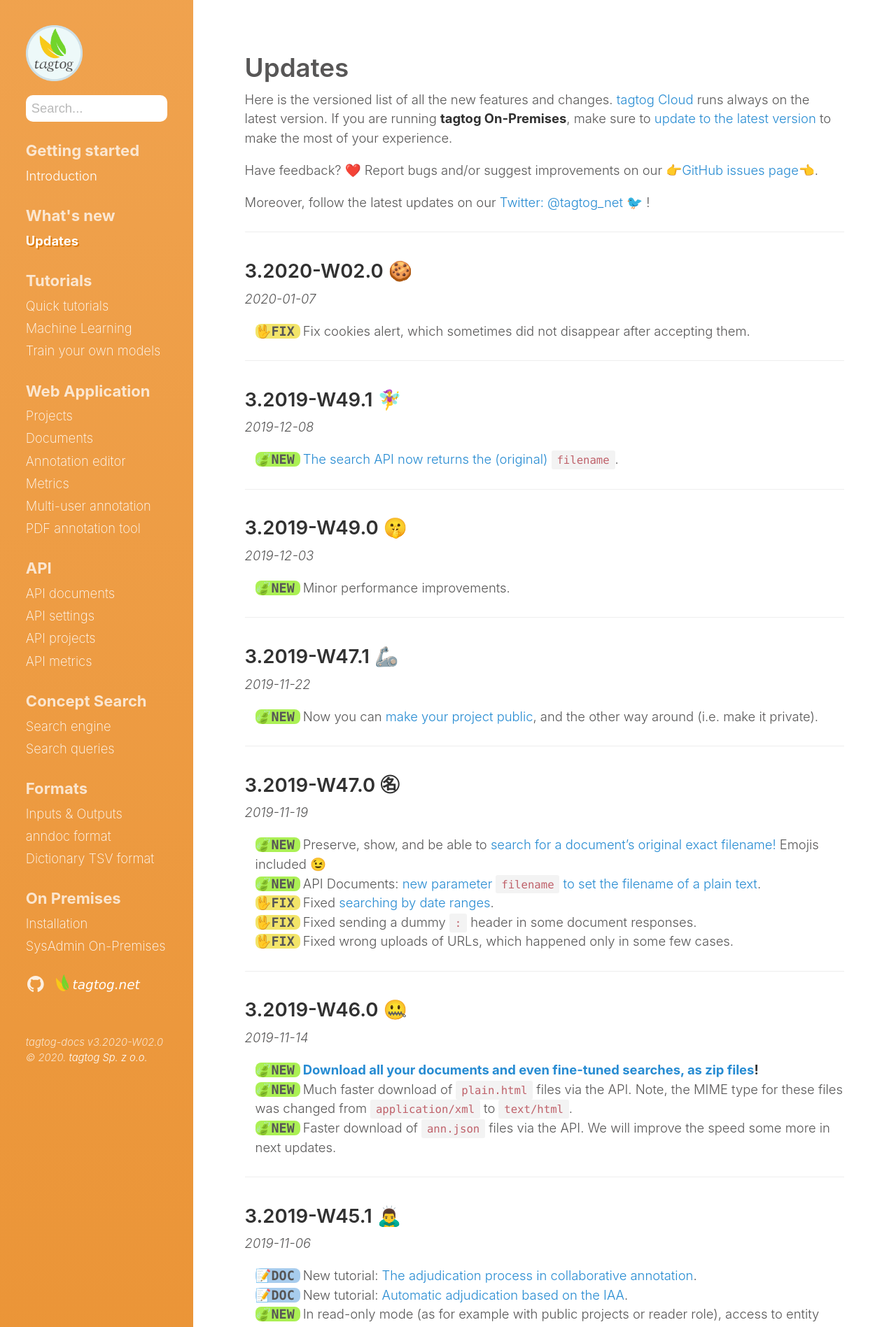
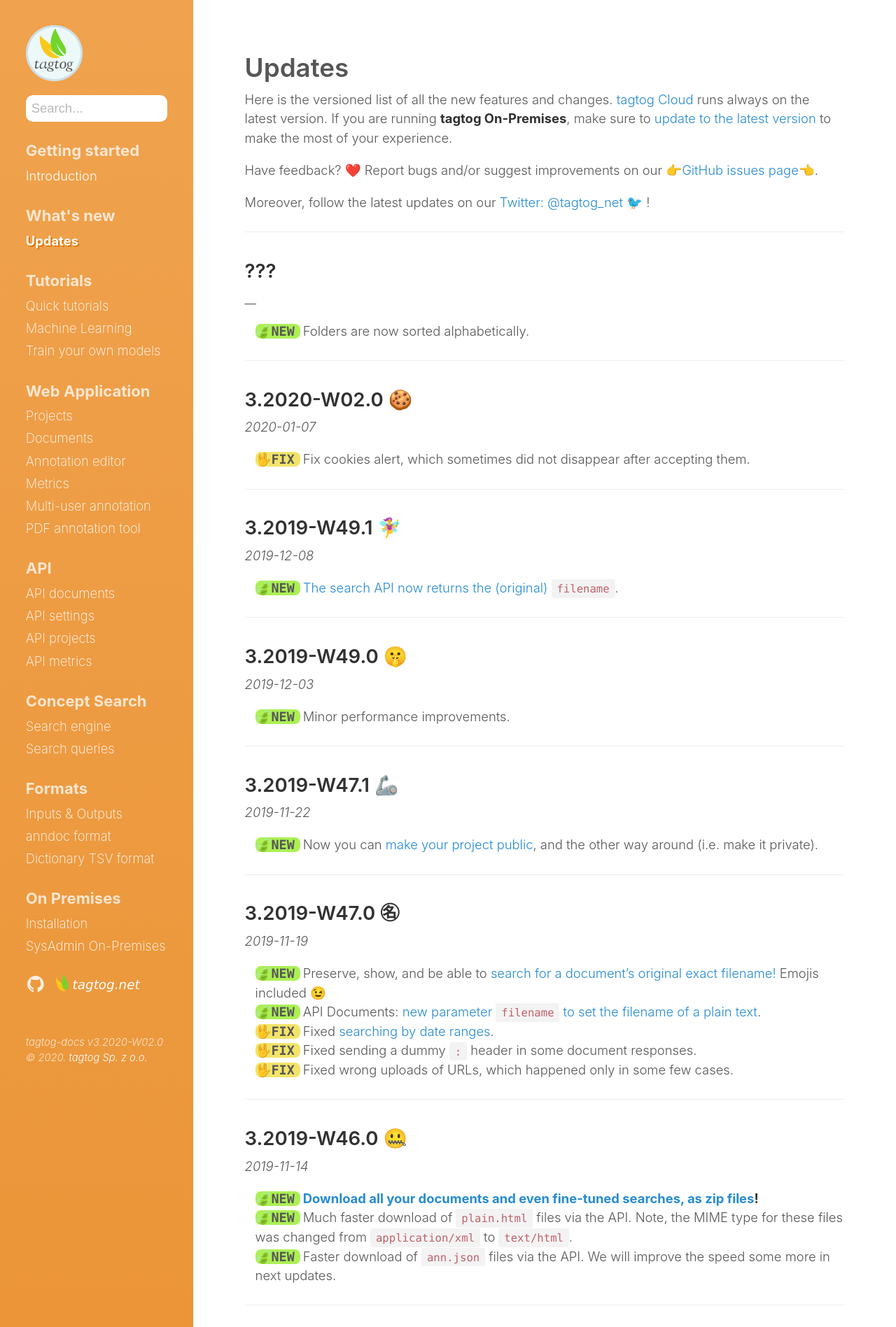
Before and after one commit to tagtogorg/tagtog-doc, a Jekyll site: the page built from updates.md, in a window 1280 px wide. Shown: the top 1897 px of the page at 70% size. Built offline with Jekyll 4.4.1, drawn with Linux system fonts in a browser that asks for light colours; nearby versions of some CDN libraries; emoji names are drawn with the system emoji font; some of the changed text lies outside the part shown.

Commit message:
Updates update page

```diff
--- a/updates.md
+++ b/updates.md
@@ -11,6 +11,14 @@ Here is the versioned list of all the new features and changes. [tagtog Cloud](h
 Have feedback? :heart: Report bugs and/or suggest improvements on our [:point_right:GitHub issues page:point_left:](https://github.com/tagtog/tagtog-doc/issues).
 
 Moreover, follow the latest updates on our [Twitter: @tagtog_net 🐦](https://twitter.com/tagtog_net) !
+
+---
+## ???
+__
+
+<ul class="updates">
+  <li class="new"><span markdown="1">Folders are now sorted alphabetically.</span></li>
+</ul>
 
 ---
 
```
